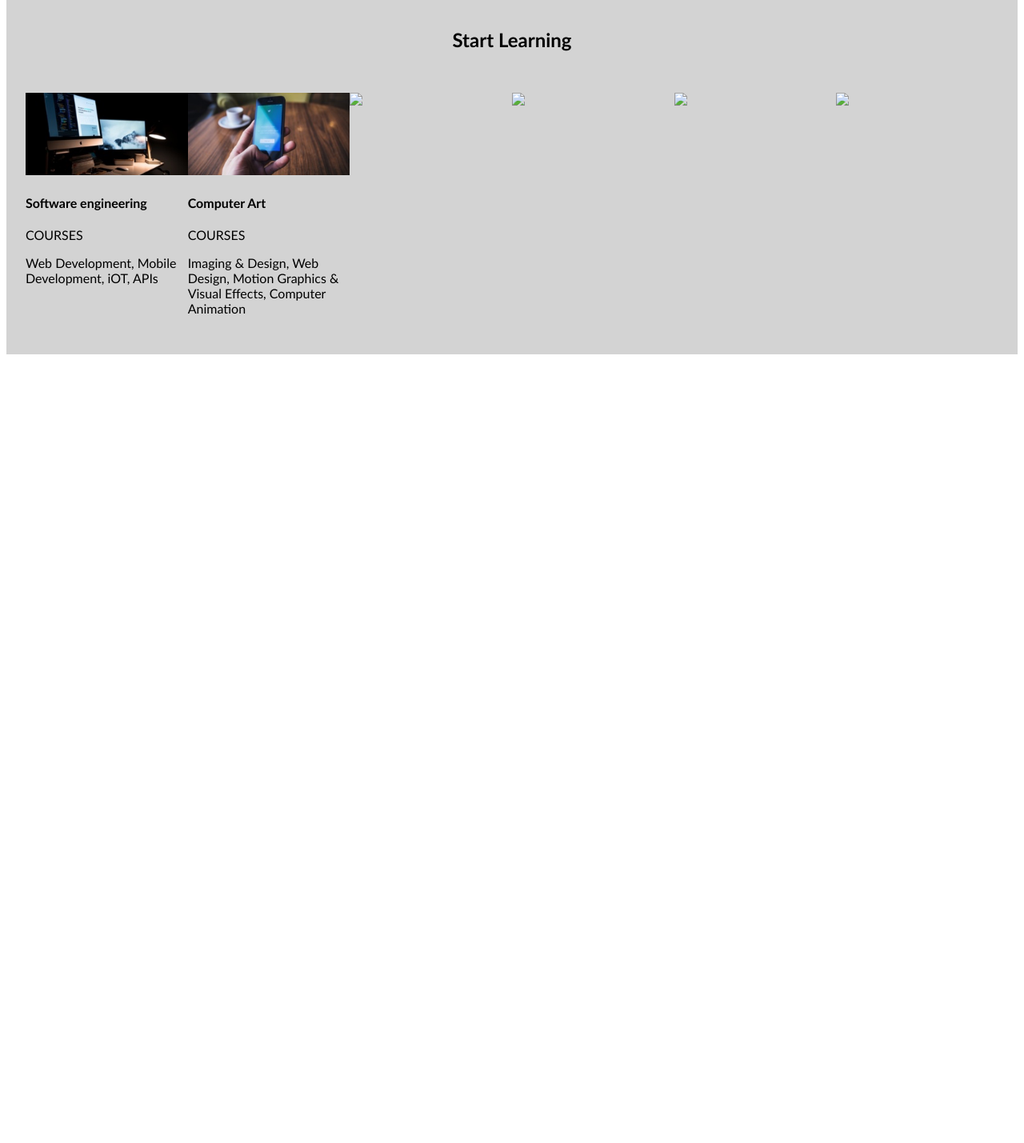
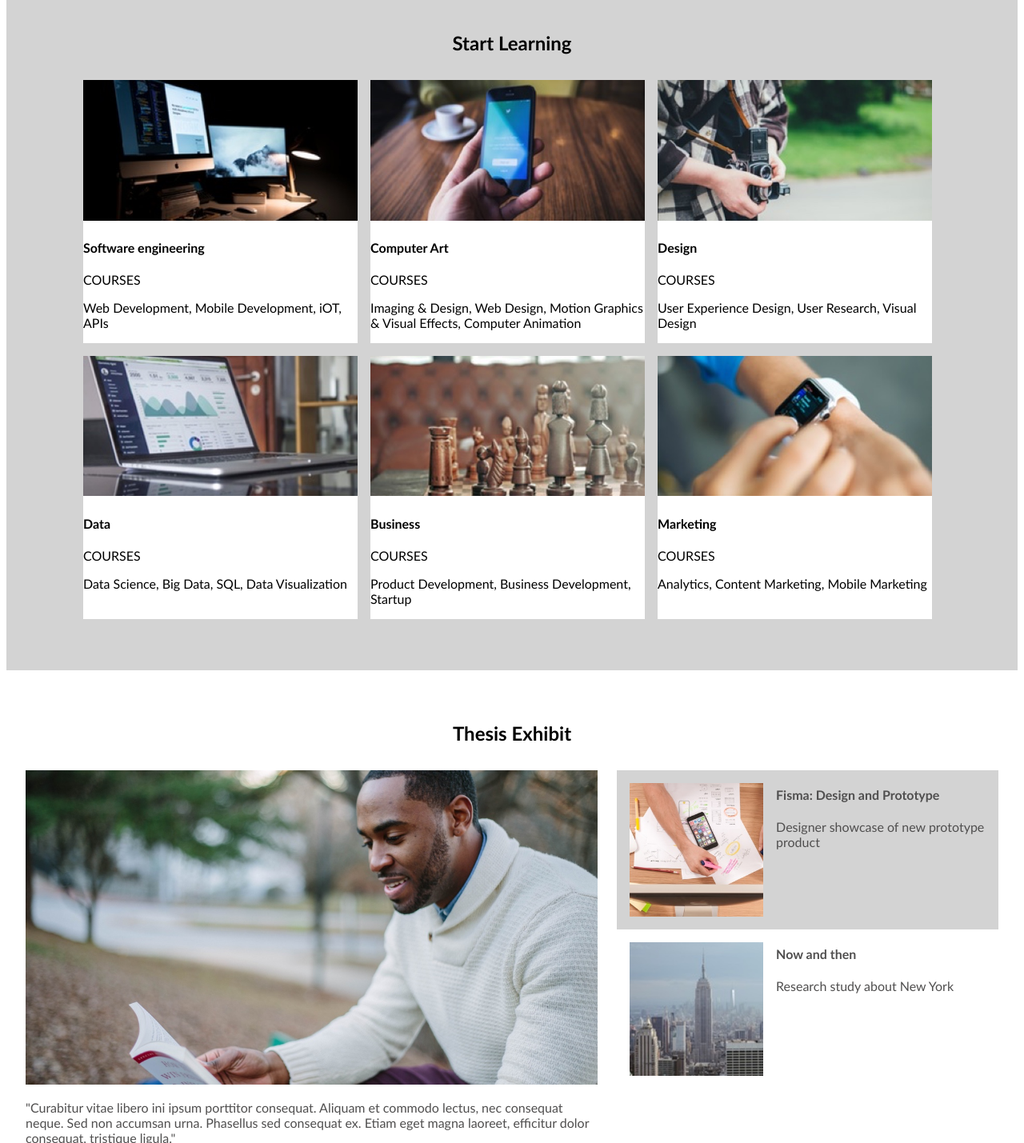
Before and after one commit to KatharinePonczoch/Colmar, a plain HTML site: page index.html in a window 1280 px wide. Shown: the part 1371-2800 px from the top of the page at 80% size. Before the commit the page ends 1822 px from the top, so only its background shows below. Drawn offline with Linux system fonts and the light colour scheme.

Commit message:
website version finished

```diff
--- a/assets/css/style.css
+++ b/assets/css/style.css
@@ -5,7 +5,6 @@ html {
 header {
   display: inline-block;
   background-color: white;
-  /* padding: 16px 0px 16px 0px; */
 }
 #schoolname {
   font-size: 32px;
@@ -31,11 +30,12 @@ li {
   float: right;
 }
 li a {
-  /* display: block; */
-  /* text-align: right; */
   padding: 16px;
-
   color: darkslategray;
+}
+li p {
+  font-size: 16px;
+  padding: 16px;
 }
 a {
   text-decoration: none;
@@ -68,7 +68,7 @@ section {
 }
 .smallbox-image {
   width: 35%;
-  padding: 0px 16px 16px 16px;
+  padding: 16px 16px 16px 16px;
   height: auto;
 }
 .textright {
@@ -89,16 +89,37 @@ button {
   padding-top: 8px;
   padding-bottom: 8px;
 }
-.section3 {
+.gray {
   background-color: lightgray;
+}
+.section3flex {
+  display: flex;
+  flex-wrap: wrap;
+  padding-right: 72px;
+  padding-left: 72px;
+  padding-bottom: 32px;
+  gap: 16px;
 }
 
 .thirdflexbox {
-  flex-wrap: wrap;
-  width: 30%;
+  flex-flow: row;
+  background-color: white;
+  width: 32%;
 }
 .section-header {
-  padding-top: 32px;
-  padding-bottom: 32px;
+  margin-top: 32px;
+  margin-bottom: 32px;
   text-align: center;
 }
+.right {
+  justify-content: right;
+  text-align: right;
+}
+
+.graywords {
+  color: rgb(80, 79, 79);
+}
+
+footer {
+  display: inline-block;
+}
--- a/index.html
+++ b/index.html
@@ -90,9 +90,9 @@
           </div>
         </div>
       </section>
-      <section class="section3">
+      <section class="gray">
         <h2 class="section-header info-heading">Start Learning</h2>
-        <div class="flex">
+        <div class="section3flex">
           <div class="smallbox-vertical thirdflexbox">
             <img src="assets/images/course-software.jpg" />
             <h4>Software engineering</h4>
@@ -109,28 +109,74 @@
             </p>
           </div>
           <div class="smallbox-vertical thirdflexbox">
-            <img src="#" />
-            <h4></h4>
-            <p></p>
+            <img src="assets/images/course-design.jpg" />
+            <h4>Design</h4>
+            <p>COURSES</p>
+            <p>User Experience Design, User Research, Visual Design</p>
           </div>
           <div class="smallbox-vertical thirdflexbox">
-            <img src="#" />
-            <h4></h4>
-            <p></p>
+            <img src="assets/images/course-data.jpg" />
+            <h4>Data</h4>
+            <p>COURSES</p>
+            <p>Data Science, Big Data, SQL, Data Visualization</p>
           </div>
           <div class="smallbox-vertical thirdflexbox">
-            <img src="#" />
-            <h4></h4>
-            <p></p>
+            <img src="assets/images/course-business.jpg" />
+            <h4>Business</h4>
+            <p>COURSES</p>
+            <p>Product Development, Business Development, Startup</p>
           </div>
           <div class="smallbox-vertical thirdflexbox">
-            <img src="#" />
-            <h4></h4>
-            <p></p>
+            <img src="assets/images/course-marketing.jpg" />
+            <h4>Marketing</h4>
+            <p>COURSES</p>
+            <p>Analytics, Content Marketing, Mobile Marketing</p>
           </div>
         </div>
       </section>
+      <section>
+        <h2 class="section-header info-heading">Thesis Exhibit</h2>
+        <div class="flex">
+          <div class="large-image-box">
+          <img src="assets/images/information-main.jpg" class="gray"/>
+          <div>
+            <p class="graywords">
+              "Curabitur vitae libero ini ipsum porttitor consequat. Aliquam et commodo lectus, nec consequat neque. Sed non accumsan urna. Phasellus sed consequat ex. Etiam eget magna laoreet, efficitur dolor consequat, tristique ligula."
+            </p>
+          </div>
+        </div>
+        <div class="rightbox graywords">
+          <div class="smallbox flex gray">
+            <img
+              src="assets/images/thesis-fisma.jpg"
+              class="smallbox-image"
+            />
+            <div class="textright">
+              <h4>Fisma: Design and Prototype</h4>
+              <p>Designer showcase of new prototype product</p>
+            </div>
+          </div>
+          <div class="smallbox flex">
+            <img
+              src="assets/images/thesis-now-and-then.jpg"
+              class="smallbox-image"
+            />
+            <div class="textright">
+              <h4>Now and then</h4>
+              <p>Research study about New York</p>
+            </div>
+        </div>
+      </section>
     </main>
-    <footer></footer>
+    <footer class="graywords flex">
+      <span>&copy Colmar Academy. All rights reserved </span>
+
+      <nav>
+        <ul>
+          <li><p>Terms</p></li>
+          <li><p>Privacy</p></li>
+        </ul>
+      </nav>
+    </footer>
   </body>
 </html>
```
